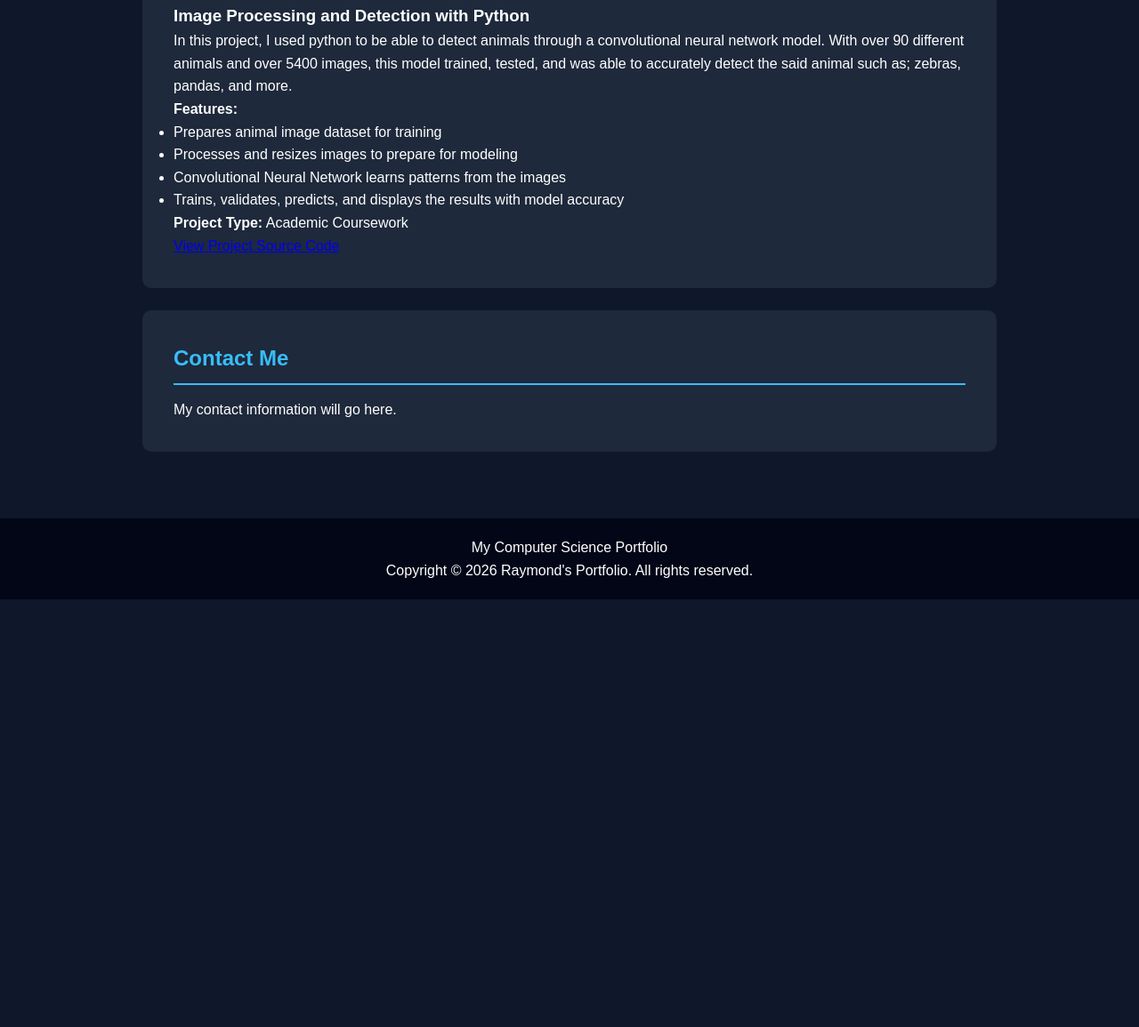
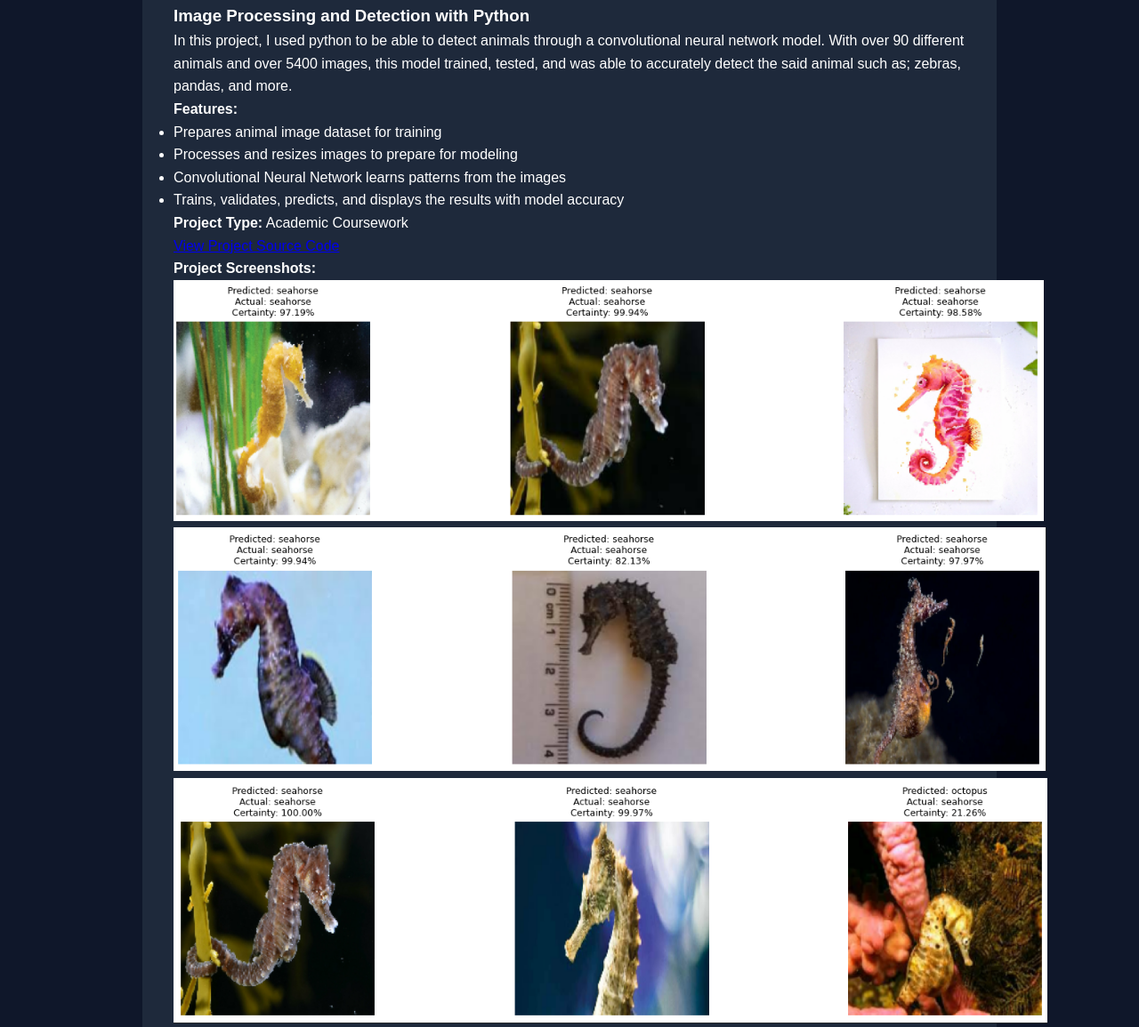
Before and after one commit to rnguyen909/github-portfolio, a plain HTML site: page index.html in a window 1280 px wide. Shown: the part 1196-2351 px from the top of the page at 89% size. Before the commit the page ends 1870 px from the top, so only its background shows below. Drawn offline with Linux system fonts and the light colour scheme.

Commit message:
Add project screenshots to index.html

```diff
--- a/index.html
+++ b/index.html
@@ -106,8 +106,19 @@
     </a>
 </p>
 
+<h4>Project Screenshots:</h4>
+
+<div class="project-images">
+    <img src="projects/animal-detection/Screenshot 2026-11-21 174451.png"
+         alt="Animal detection project screenshot 1">
+
+    <img src="projects/animal-detection/Screenshot 2026-11-21 174457.png"
+         alt="Animal detection project screenshot 2">
+
+    <img src="projects/animal-detection/Screenshot 2026-11-21 174504.png"
+         alt="Animal detection project screenshot 3">
+</div>
 </section>
-
 
         <section id="contact">
             <h2>Contact Me</h2>
```
